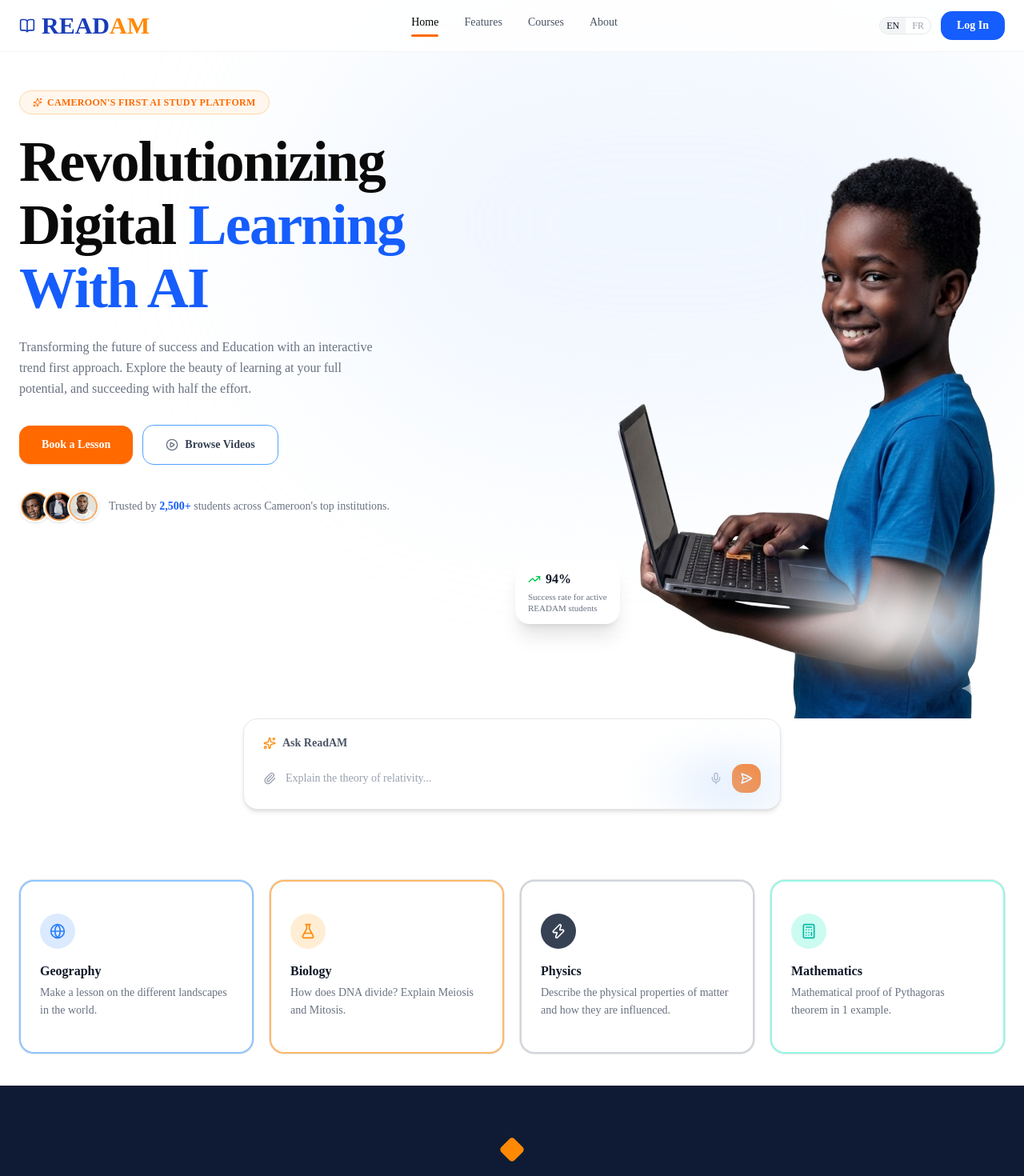
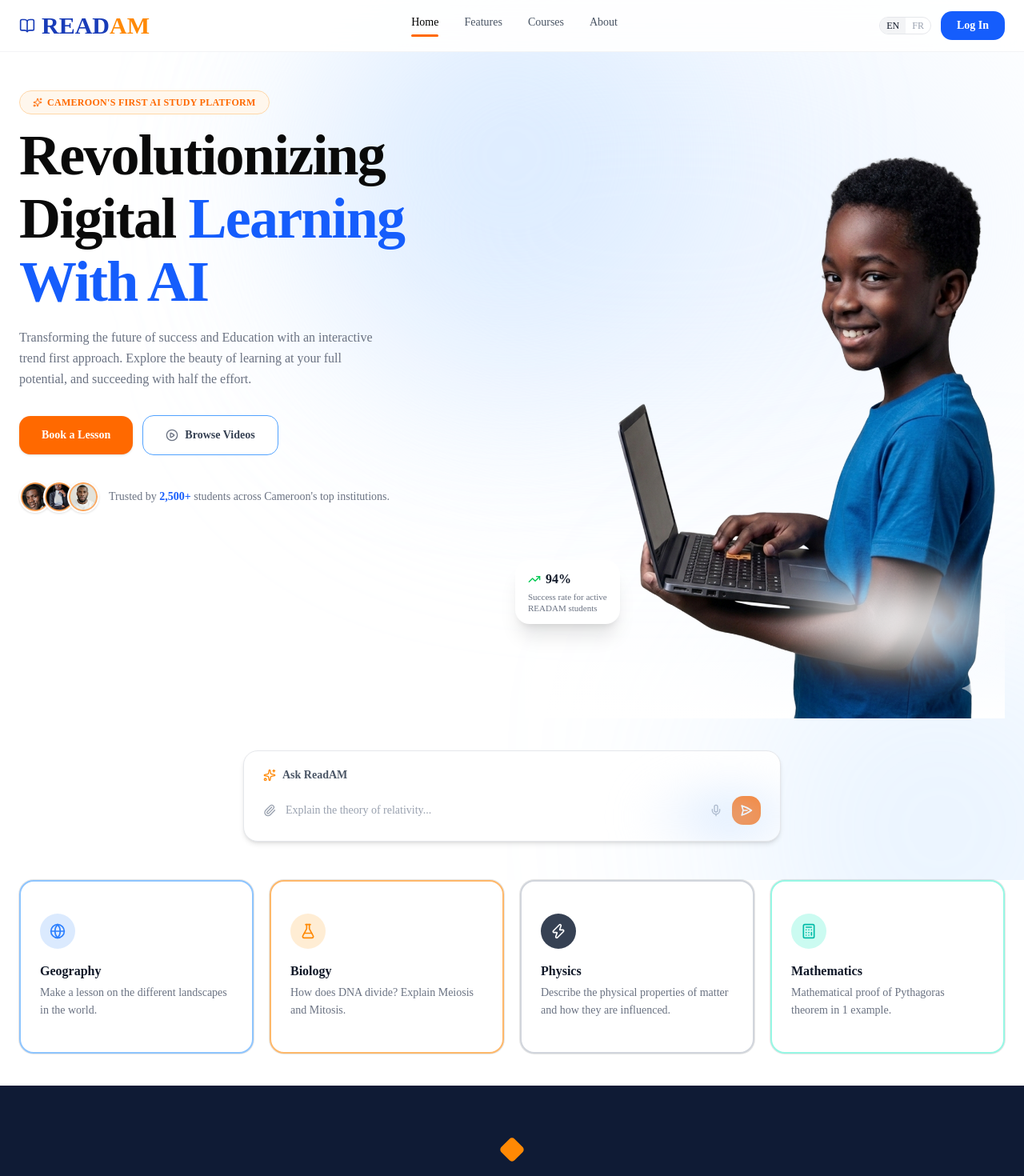
Before and after one commit to Nyellie793/readam-frontend-, a Next.js app: page / in a window 1280 px wide. Shown: the top 1470 px of the page at 80% size. Built offline with nearby package versions, Linux system fonts and the light colour scheme.

Commit message:
Hero updated again

```diff
--- a/src/components/sections/Hero.tsx
+++ b/src/components/sections/Hero.tsx
@@ -7,25 +7,35 @@
 export default function Hero() {
   return (
     <section className="relative overflow-hidden bg-transparent">
+
+      {/* 🌟 Blue Glow Background */}
+      <div className="absolute inset-0 -z-10 overflow-hidden">
+        <div className="absolute top-[-120px] left-1/2 h-[500px] w-[500px] -translate-x-1/2 rounded-full bg-blue-200/40 blur-[120px]" />
+        <div className="absolute bottom-[-160px] right-[-120px] h-[450px] w-[450px] rounded-full bg-blue-300/30 blur-[140px]" />
+      </div>
+
       <div className="mx-auto max-w-7xl px-6 py-8 lg:py-12">
 
         {/* Hero grid */}
-        <div className="grid min-h-[unset] grid-cols-1 items-start gap-8 lg:grid-cols-2">
+        <div className="grid grid-cols-1 items-start gap-8 lg:grid-cols-2">
 
           {/* LEFT */}
-          <div className="pb-6 pt-4 text-left lg:py-0">
+          <div className="pt-4 pb-6 text-left lg:py-0">
             <HeroBadge />
-            <h1 className="mt-5 text-5xl font-black leading-[1.1] tracking-tight sm:text-6xl lg:text-6xl xl:text-7xl">
+
+            <h1 className="mt-3 text-5xl font-black leading-[1.1] tracking-tight sm:text-6xl lg:text-6xl xl:text-7xl">
               Revolutionizing
               <br />
               Digital{" "}
               <span className="text-blue-600">Learning With AI</span>
             </h1>
-            <p className="mt-5 max-w-md text-base leading-relaxed text-gray-500">
+
+            <p className="mt-4 max-w-md text-base leading-relaxed text-gray-500">
               Transforming the future of success and Education with an
               interactive trend first approach. Explore the beauty of learning
               at your full potential, and succeeding with half the effort.
             </p>
+
             <HeroButtons />
             <HeroStats />
           </div>
@@ -37,8 +47,8 @@
 
         </div>
 
-        {/* SearchBar — below hero grid, above subjects */}
-        <div className="pb-6 sm:pb-10">
+        {/* SearchBar */}
+        <div className="mt-8 sm:mt-10">
           <SearchBar />
         </div>
 
```
